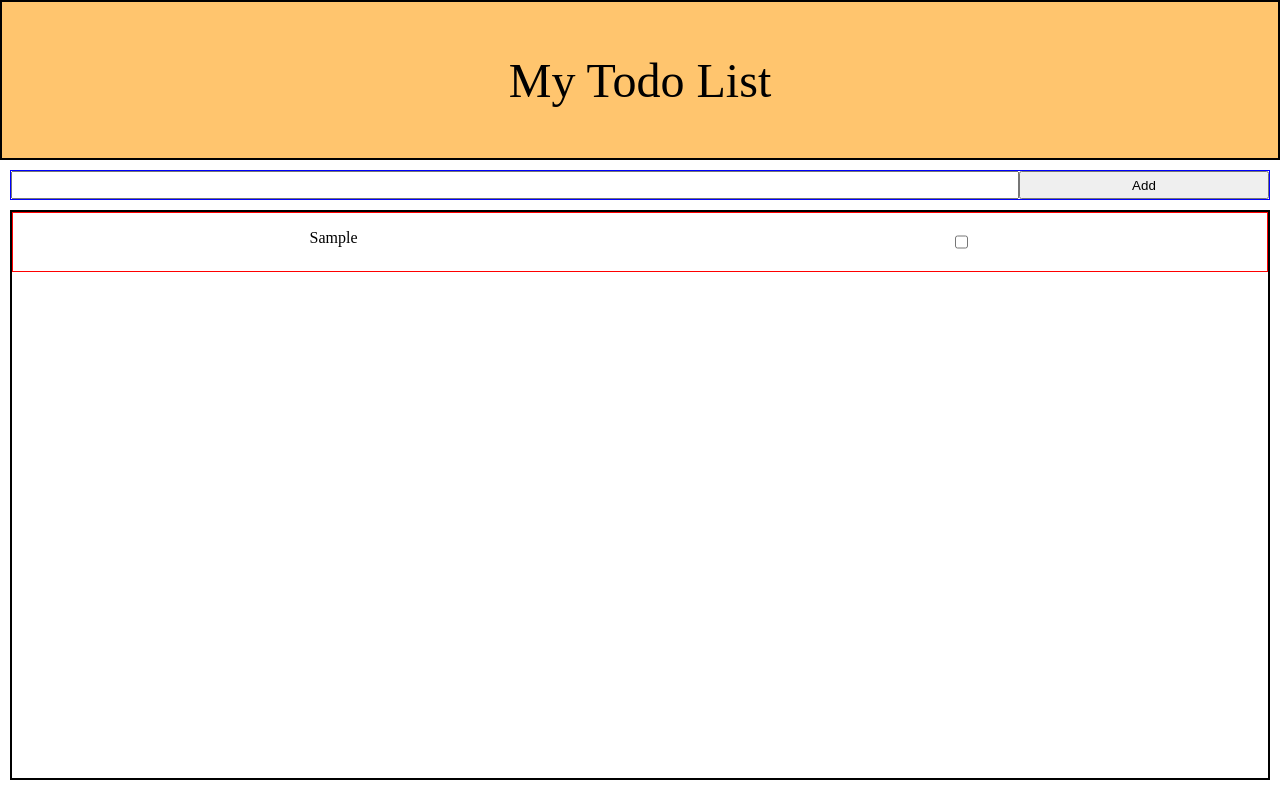
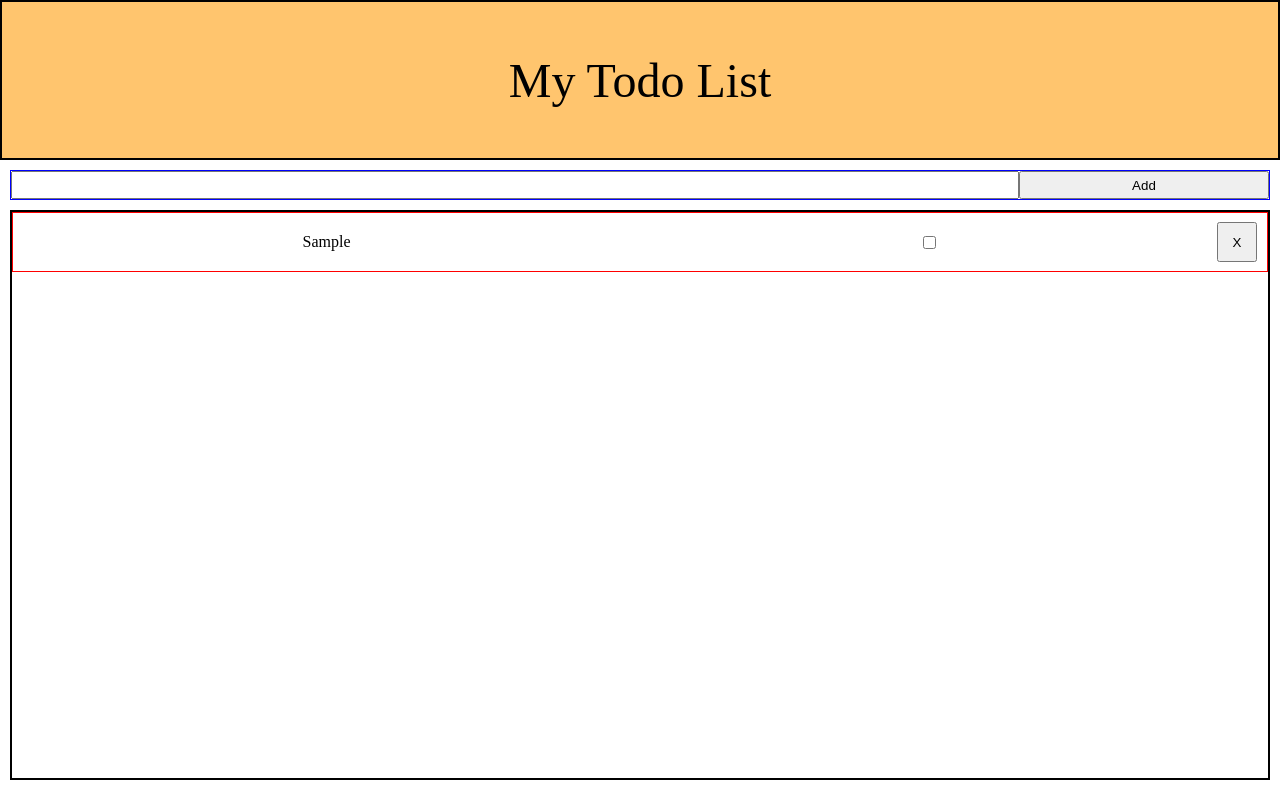
Before and after one commit to leehj8896/priority-todo, a Vue app: page / in a window 1280 px wide. Both pictures are taken after typing "Sample" into the empty fields and a click on the button "Add". Built offline with nearby package versions, Linux system fonts and the light colour scheme.

Commit message:
feat: 삭제 기능 추가

```diff
--- a/src/App.vue
+++ b/src/App.vue
@@ -5,7 +5,7 @@
     </div>
     <div class="main-content">
       <add-todo v-on:add-todo="addTodo"/>
-      <todo-list v-bind:todo-list="todoList"/>
+      <todo-list v-bind:todo-list="todoList" v-on:remove-todo="removeTodo"/>
     </div>
   </div>
 </template>
@@ -32,10 +32,19 @@ export default {
       console.log(`inputValue: ${inputValue}`)
       if (!inputValue) return
       this.todoList.push({
+        idx: this.todoList.length > 0
+          ? Math.max(...this.todoList.map((item) => item.idx)) + 1
+          : 1,
         title: inputValue,
-        done: true
+        done: false
       })
-      console.log(`this.todoList: ${JSON.stringify(this.todoList)}`)
+      console.log('this.todoList', this.todoList)
+    },
+    removeTodo(todoItem) {
+      console.log('App removeTodo')
+      console.log('todoItem', todoItem)
+      this.todoList = this.todoList.filter((item) => item.idx !== todoItem.idx)
+      console.log('this.todoList', this.todoList)
     }
   },
 }
--- a/src/components/AddTodo.vue
+++ b/src/components/AddTodo.vue
@@ -1,7 +1,7 @@
 <template>
   <div class="add-todo">
     <input class="input-text" type="text" v-model="inputValue">
-    <input class="add-btn" type="button" value="Add" v-on:click="onClickAdd">
+    <input class="add-btn" type="button" value="Add" v-on:click="addTodo">
   </div>
 </template>
 
@@ -17,7 +17,7 @@ export default {
     }
   },
   methods: {
-    onClickAdd() {
+    addTodo() {
       console.log('AddTodo: onClickAdd')
       this.$emit('add-todo', this.inputValue)
       this.inputValue = ''
--- a/src/components/TodoList.vue
+++ b/src/components/TodoList.vue
@@ -7,6 +7,7 @@
       <p>{{ item.title }}</p>
       <input type="checkbox" v-if="item.checked" checked>
       <input type="checkbox" v-else>
+      <button class="remove" v-on:click="removeItem(item)">X</button>
     </div>
   </div>
 </template>
@@ -21,6 +22,13 @@ export default {
   created() {
     console.log('TodoList created')
     console.log(`this.todoList: ${this.todoList}`)
+  },
+  methods: {
+    removeItem(todoItem) {
+      console.log('TodoList removeItem')
+      console.log(`todoItem`, todoItem)
+      this.$emit('remove-todo', todoItem)
+    }
   }
 }
 </script>
@@ -41,9 +49,16 @@ export default {
   height: 60px;
   display: flex;
   flex-direction: row;
-  justify-content: space-around;
+  justify-content: space-between;
+  align-items: center;
 }
 .todo-item p {
   text-align: center;
+  flex-basis: 50%;
+}
+.remove {
+  width: 40px;
+  height: 40px;
+  margin-right: 10px;
 }
 </style>
--- a/src/type/todo.ts
+++ b/src/type/todo.ts
@@ -1,4 +1,5 @@
 export interface Todo {
+  idx: number
   title: string
 	date: string
   description: string
```
